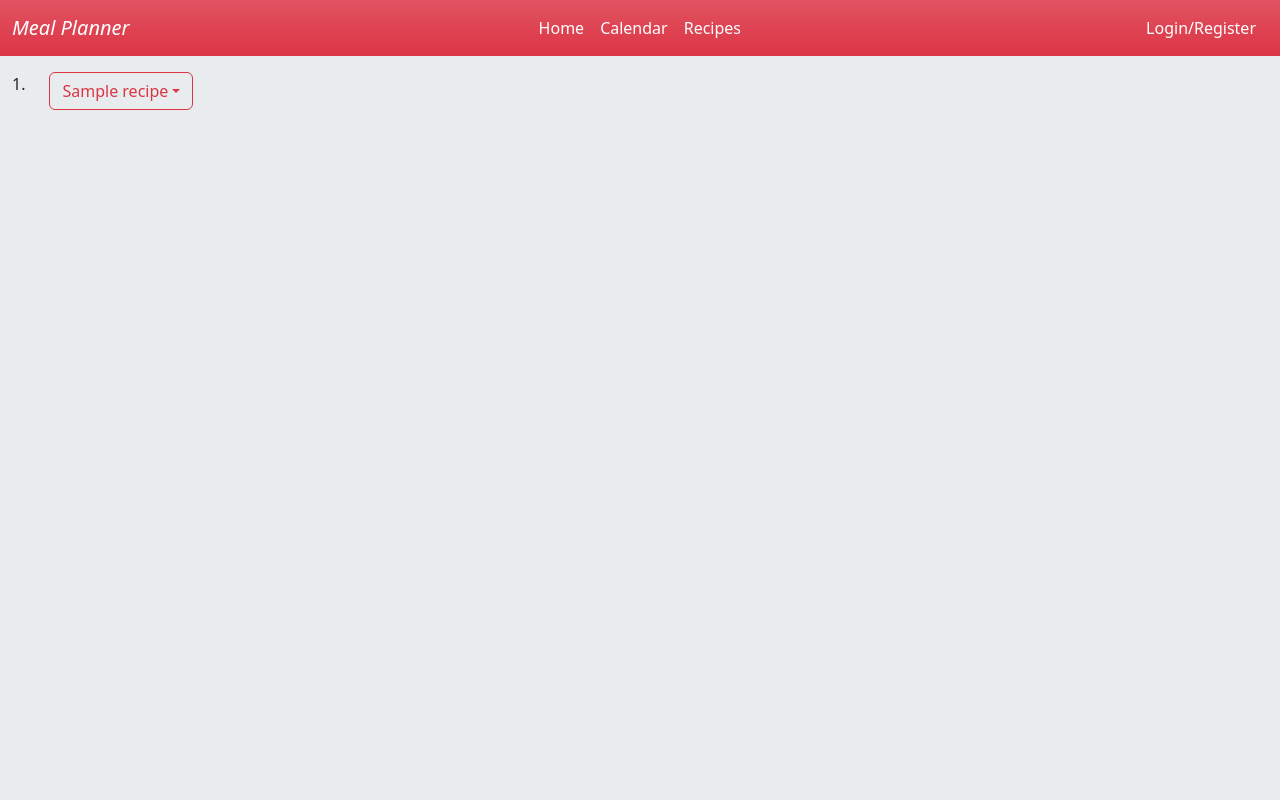
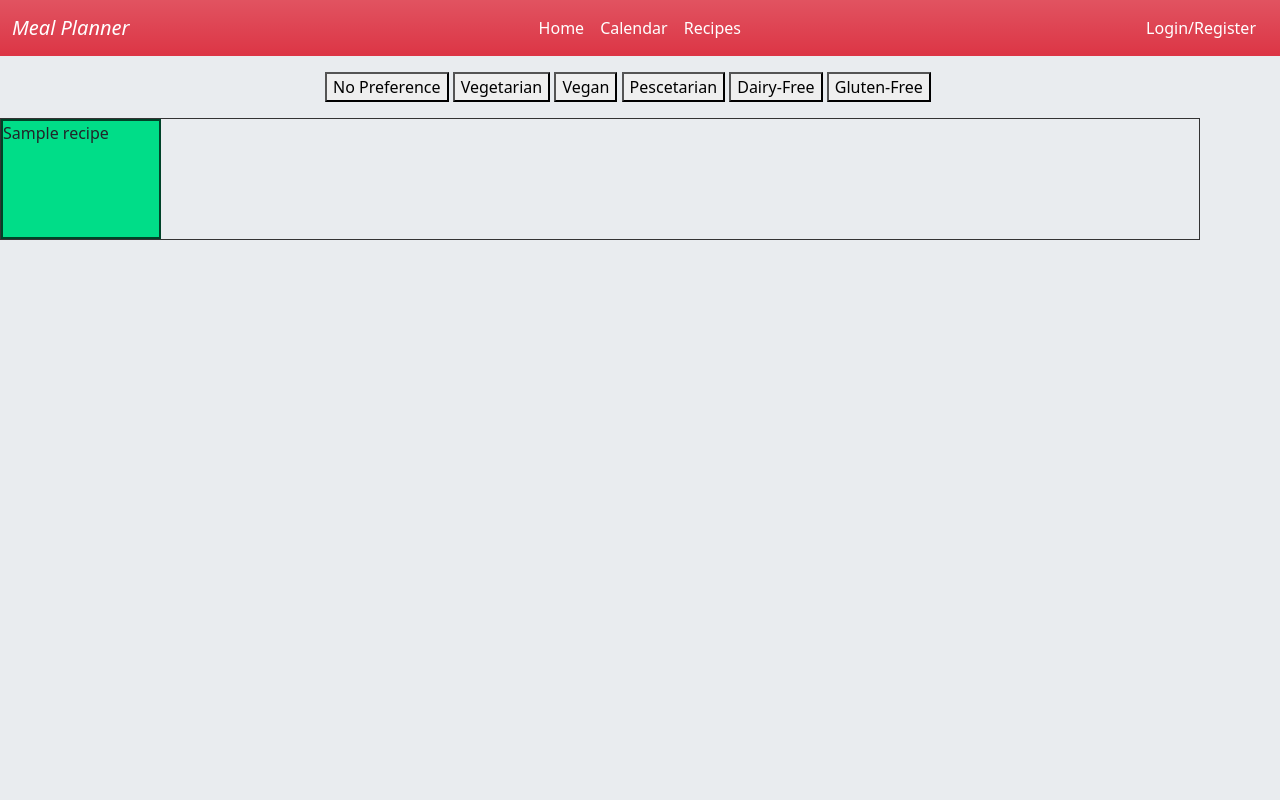
Before and after one commit to NearBee/Capstone-Project, a Django app: page /recipes in a window 1280 px wide. Run offline with Django 4.2, Linux system fonts and the light colour scheme; tables that the repository leaves empty hold one stand-in row (values such as "Sample post").

Commit message:
Added a temp isotope mockup, soon to be filled

```diff
--- a/mealplanner/templates/recipes.html
+++ b/mealplanner/templates/recipes.html
@@ -4,7 +4,43 @@
 {% block title %}Recipes{% endblock %}
 
 {% block body %}
-<div class="container-fluid pt-2">
+
+{# Filter group #}
+<div class="row justify-content-center w-100 my-3">
+    <div class="col-auto">
+        <div class="button-group filter-button-group">
+            <button data-filter="">No Preference</button>
+            <button data-filter=".vegetarian">Vegetarian</button>
+            <button data-filter=".vegan">Vegan</button>
+            <button data-filter=".pescetarian">Pescetarian</button>
+            <button data-filter=".dairy-free">Dairy-Free</button>
+            <button data-filter=".gluten-free">Gluten-Free</button>
+        </div>
+    </div>
+</div>
+
+{# Isotope grid layout #}
+<div class="grid">
+    {% for recipe in recipes %}
+    <div class="grid-item">
+        <div class="grid-item-content">
+            <p>{{ recipe.recipe_name }}</p>
+            <div class="row content-row" style="display: none;">
+                <div class="col-auto">
+                    {{ recipe.recipe_instructions }}
+                </div>
+            </div>
+        </div>
+    </div>
+    {% endfor %}
+</div>
+{% endblock %}
+
+{% block script %}
+<script src="{% static 'script.js' %}"></script>
+{% endblock %}
+
+<!-- <div class="container-fluid pt-2">
     {% for recipe in recipes %}
     <div class="row">
         <div class="col-auto pt-2">
@@ -33,4 +69,4 @@
         </div>
         {% endfor %}
     </div>
-    {% endblock %}
+</div> -->
```
